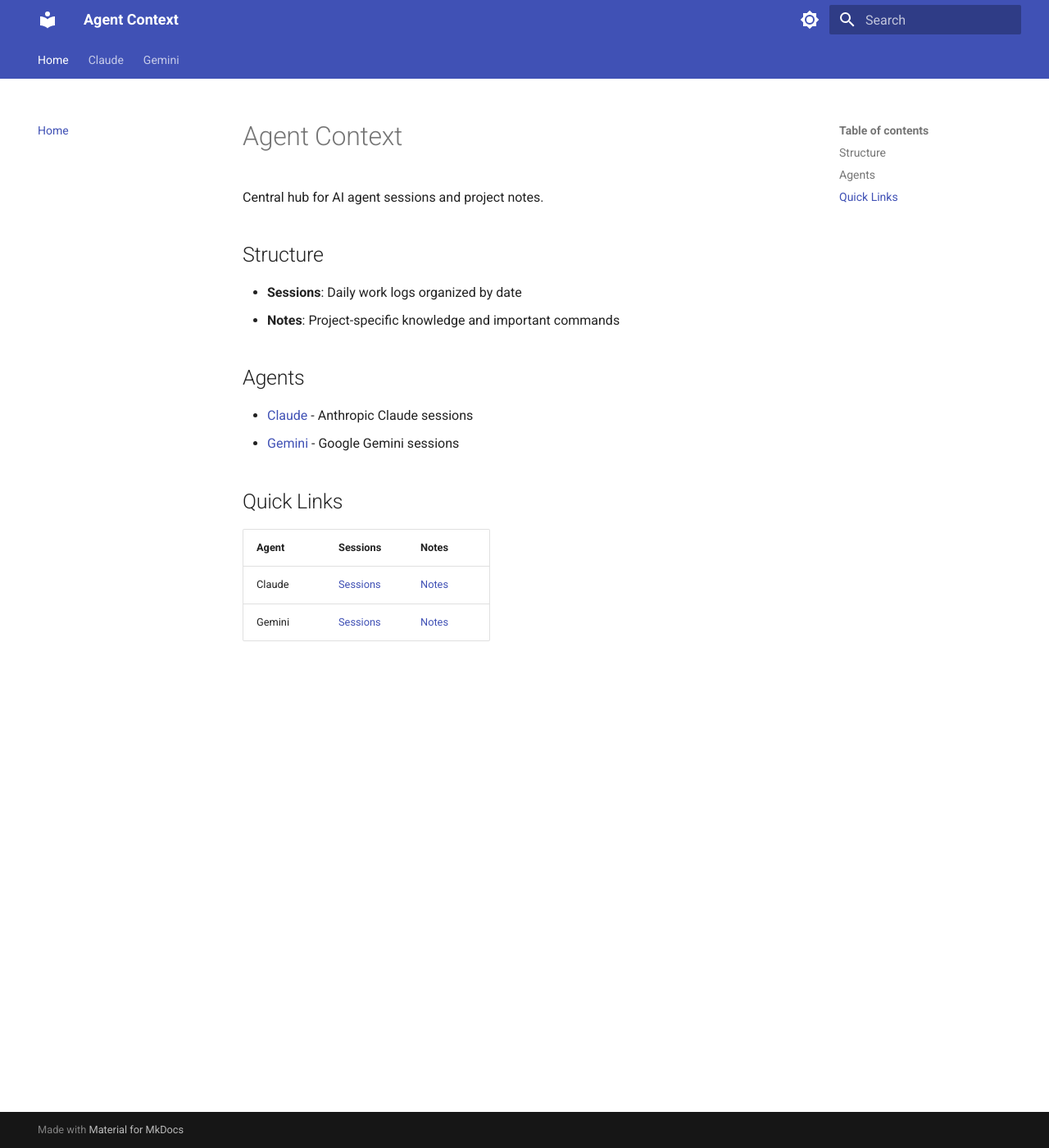
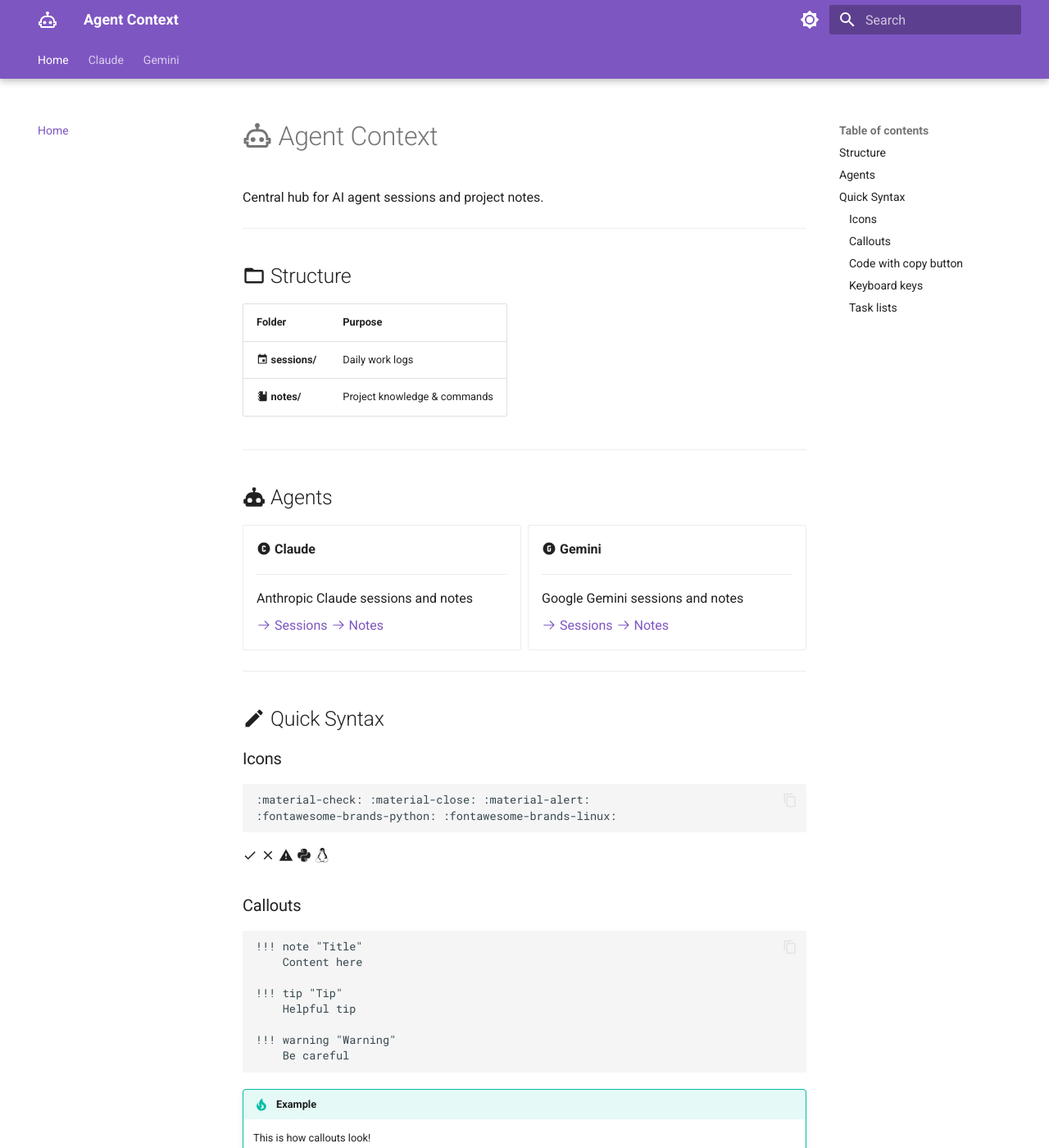
Before and after one commit to ThanuMahee12/AgentContext, an MkDocs documentation site: the page built from docs/index.md, in a window 1280 px wide and 1400 px high. Shown: the whole window at 82% size. Built offline with MkDocs 1.6.1 and Material for MkDocs 9.7.7, drawn with Linux system fonts in a browser that asks for light colours; some of the changed text lies outside the part shown.

Commit message:
feat: advanced mkdocs with icons, tabs, callouts

````diff
--- a/docs/index.md
+++ b/docs/index.md
@@ -1,20 +1,91 @@
-# Agent Context
+# :material-robot-outline: Agent Context
 
 Central hub for AI agent sessions and project notes.
 
-## Structure
+---
 
-- **Sessions**: Daily work logs organized by date
-- **Notes**: Project-specific knowledge and important commands
+## :material-folder-outline: Structure
 
-## Agents
+| Folder | Purpose |
+|--------|---------|
+| :material-calendar: **sessions/** | Daily work logs |
+| :material-notebook: **notes/** | Project knowledge & commands |
 
-- [Claude](Claude/sessions/) - Anthropic Claude sessions
-- [Gemini](Gemini/sessions/) - Google Gemini sessions
+---
 
-## Quick Links
+## :material-robot: Agents
 
-| Agent | Sessions | Notes |
-|-------|----------|-------|
-| Claude | [Sessions](Claude/sessions/) | [Notes](Claude/notes/) |
-| Gemini | [Sessions](Gemini/sessions/) | [Notes](Gemini/notes/) |
+<div class="grid cards" markdown>
+
+- :material-alpha-c-circle: **Claude**
+
+    ---
+
+    Anthropic Claude sessions and notes
+
+    [:octicons-arrow-right-24: Sessions](Claude/sessions/index.md)
+    [:octicons-arrow-right-24: Notes](Claude/notes/index.md)
+
+- :material-alpha-g-circle: **Gemini**
+
+    ---
+
+    Google Gemini sessions and notes
+
+    [:octicons-arrow-right-24: Sessions](Gemini/sessions/index.md)
+    [:octicons-arrow-right-24: Notes](Gemini/notes/index.md)
+
+</div>
+
+---
+
+## :material-pencil: Quick Syntax
+
+### Icons
+
+```markdown
+:material-check: :material-close: :material-alert:
+:fontawesome-brands-python: :fontawesome-brands-linux:
+```
+
+:material-check: :material-close: :material-alert: :fontawesome-brands-python: :fontawesome-brands-linux:
+
+### Callouts
+
+```markdown
+!!! note "Title"
+    Content here
+
+!!! tip "Tip"
+    Helpful tip
+
+!!! warning "Warning"
+    Be careful
+```
+
+!!! tip "Example"
+    This is how callouts look!
+
+### Code with copy button
+
+```python
+print("Hello World")
+```
+
+### Keyboard keys
+
+```markdown
+++ctrl+c++ ++ctrl+v++
+```
+
+++ctrl+c++ ++ctrl+v++
+
+### Task lists
+
+```markdown
+- [x] Done
+- [ ] Todo
+```
+
+- [x] Done
+- [ ] Todo
--- a/mkdocs.yml
+++ b/mkdocs.yml
@@ -4,23 +4,34 @@
 
 theme:
   name: material
+  icon:
+    logo: material/robot-outline
+    repo: fontawesome/brands/github
   palette:
     - scheme: default
-      primary: indigo
+      primary: deep purple
+      accent: amber
       toggle:
         icon: material/brightness-7
         name: Switch to dark mode
     - scheme: slate
-      primary: indigo
+      primary: deep purple
+      accent: amber
       toggle:
         icon: material/brightness-4
         name: Switch to light mode
   features:
     - navigation.tabs
+    - navigation.tabs.sticky
     - navigation.sections
     - navigation.expand
+    - navigation.top
+    - navigation.footer
     - search.highlight
+    - search.suggest
     - content.code.copy
+    - content.code.annotate
+    - content.tabs.link
 
 plugins:
   - search
@@ -35,10 +46,43 @@
       - Notes: Gemini/notes/index.md
 
 markdown_extensions:
+  # Code blocks
   - pymdownx.highlight:
       anchor_linenums: true
+      line_spans: __span
+      pygments_lang_class: true
+  - pymdownx.inlinehilite
   - pymdownx.superfences
+  - pymdownx.snippets
+
+  # Tabs
   - pymdownx.tabbed:
       alternate_style: true
+
+  # Icons & Emojis
+  - pymdownx.emoji:
+      emoji_index: !!python/name:material.extensions.emoji.twemoji
+      emoji_generator: !!python/name:material.extensions.emoji.to_svg
+  - attr_list
+  - md_in_html
+
+  # Callouts/Admonitions
   - admonition
+  - pymdownx.details
+
+  # Lists & Tables
   - tables
+  - def_list
+  - pymdownx.tasklist:
+      custom_checkbox: true
+
+  # Text formatting
+  - pymdownx.mark
+  - pymdownx.caret
+  - pymdownx.tilde
+  - pymdownx.keys
+
+extra:
+  social:
+    - icon: fontawesome/brands/github
+      link: https://github.com/ThanuMahee12
````
Also changed, not shown: docs/Claude/notes/data-alchemy.md (+52 -16 lines).
